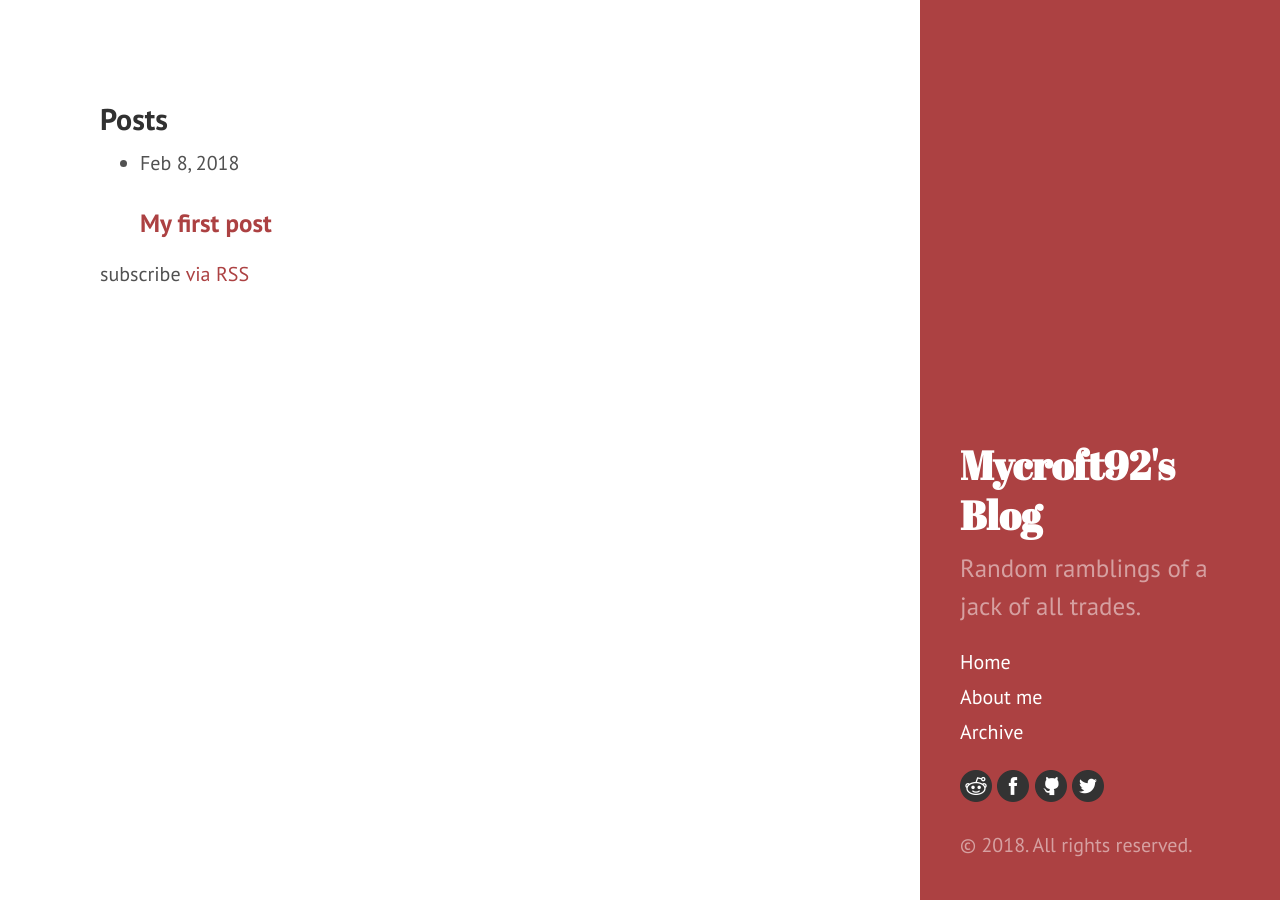
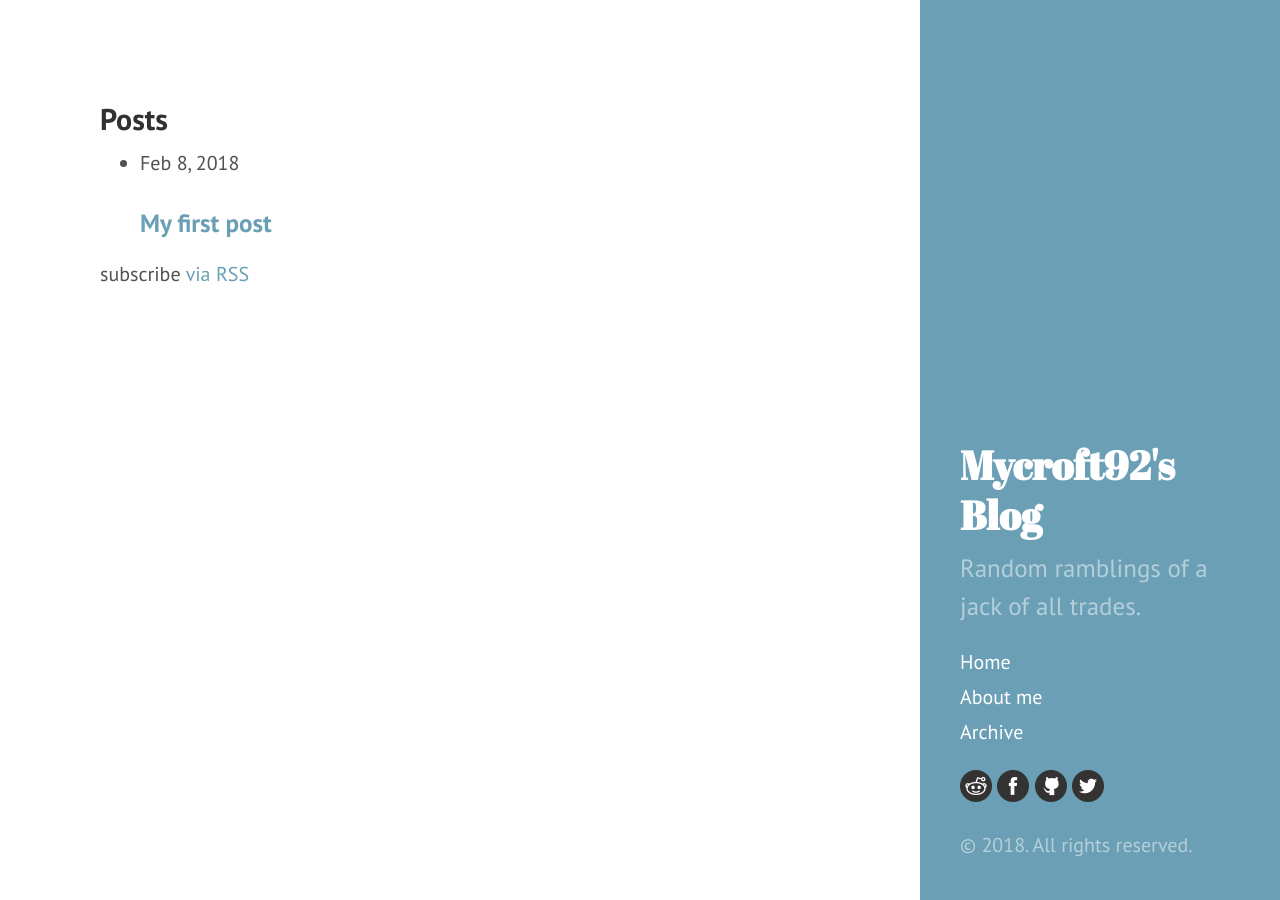
Before and after one commit to mycroft92/mycroft92.github.io, a Jekyll site: the page built from index.md, in a window 1280 px wide. Built offline with Jekyll 4.4.1, drawn with Linux system fonts in a browser that asks for light colours.

Commit message:
theme change

```diff
--- a/_layouts/default.html
+++ b/_layouts/default.html
@@ -3,7 +3,7 @@
 
   {% include head.html %}
 
-  <body class="theme-base-08 layout-reverse">
+  <body class="theme-base-0d layout-reverse">
 
     {% include sidebar.html %}
 
```
